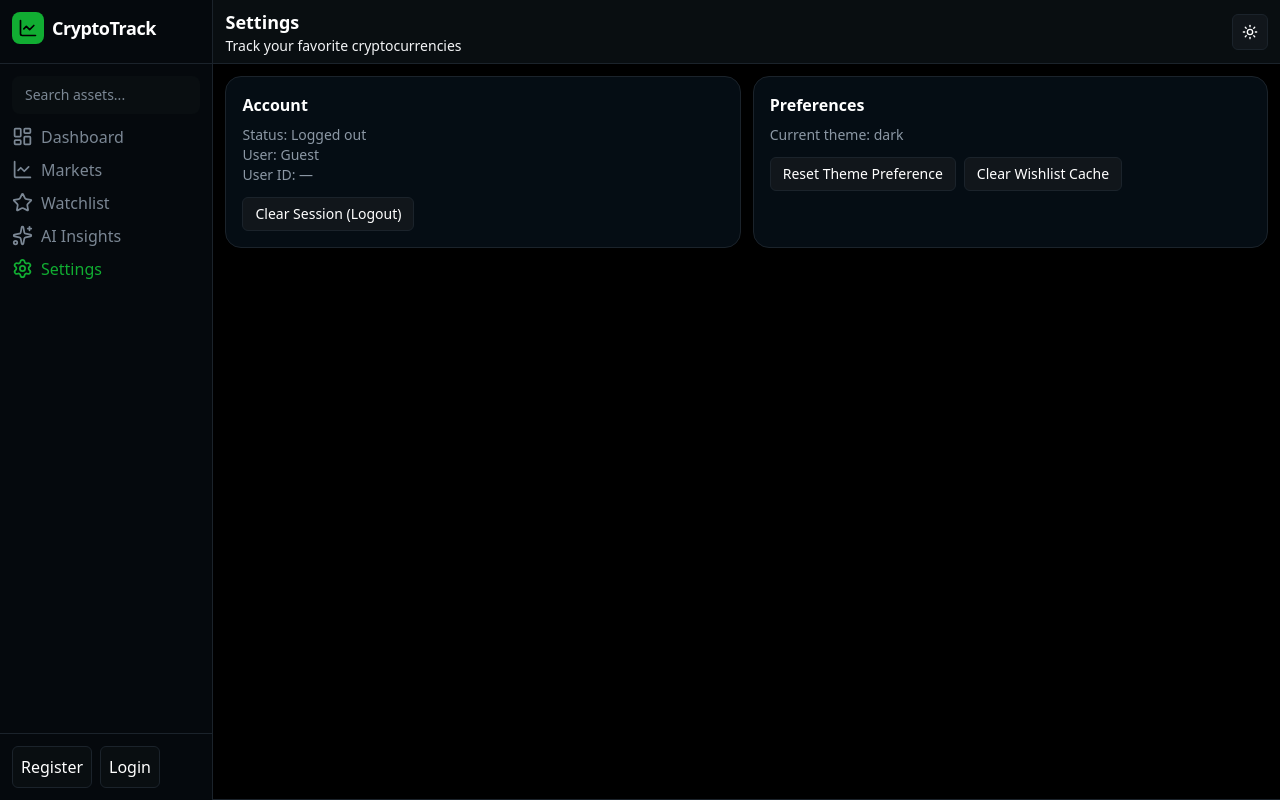
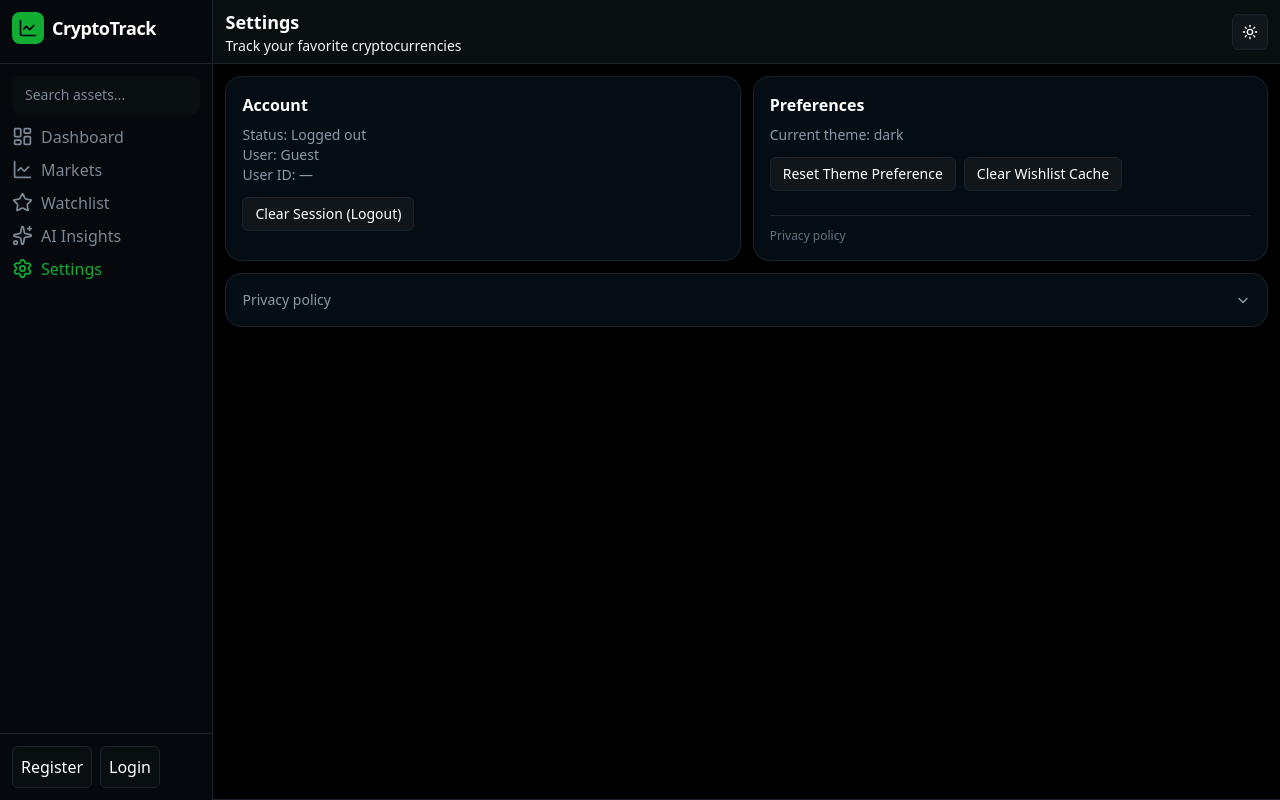
Before and after one commit to MatejGHub/Crypto-Tracker, a React (Vite) app in the folder frontend/: page /settings in a window 1280 px wide. Built offline with nearby package versions, Linux system fonts and the light colour scheme; no server answers.

Commit message:
privacy policy

```diff
--- a/frontend/src/components/content/Settings.tsx
+++ b/frontend/src/components/content/Settings.tsx
@@ -79,8 +79,58 @@ export function Settings() {
                   Clear Wishlist Cache
                 </button>
               </div>
+              <div className="mt-6 border-t border-[#1B232B] pt-3 text-xs text-[#617181]">
+                <a href="#privacy-policy" className="transition-colors hover:text-[#8C98A5]">
+                  Privacy policy
+                </a>
+              </div>
             </article>
           </div>
+          <article
+            id="privacy-policy"
+            className="mt-3 rounded-2xl border border-[#1B232B] bg-[#050D14] p-4 text-sm text-[#8C98A5]"
+          >
+            <details className="group">
+              <summary className="flex cursor-pointer list-none items-center justify-between text-sm font-medium text-[#8C98A5] [&::-webkit-details-marker]:hidden">
+                <span>Privacy policy</span>
+                <svg
+                  className="h-4 w-4 transition-transform duration-200 group-open:rotate-180"
+                  viewBox="0 0 20 20"
+                  fill="none"
+                  aria-hidden="true"
+                >
+                  <path
+                    d="M5 8L10 13L15 8"
+                    stroke="currentColor"
+                    strokeWidth="1.8"
+                    strokeLinecap="round"
+                    strokeLinejoin="round"
+                  />
+                </svg>
+              </summary>
+              <div className="mt-3 space-y-3 leading-relaxed">
+                <p>
+                  This app may process basic usage and technical data to run features and improve reliability, including page
+                  visits, device/browser details, and app interaction events.
+                </p>
+                <p>
+                  If analytics are enabled, Microsoft Clarity may collect session recordings and heatmap data. This helps identify
+                  bugs and improve user experience.
+                </p>
+                <p>
+                  Account data entered in this app (such as email and watchlist items) is stored to support login and saved
+                  features. Sensitive credentials are not intentionally stored in browser logs.
+                </p>
+                <p>
+                  Third-party market and AI providers may receive request metadata needed to return results. Their services are
+                  governed by their own privacy terms.
+                </p>
+                <p>You can clear local app data at any time from Settings using Clear Session and Clear Wishlist Cache.</p>
+                <p>Contact: matej.stremfelj26@gmail.com</p>
+                <p className="text-xs text-[#617181]">Last updated: April 2026</p>
+              </div>
+            </details>
+          </article>
         </div>
       </section>
     </>
```
